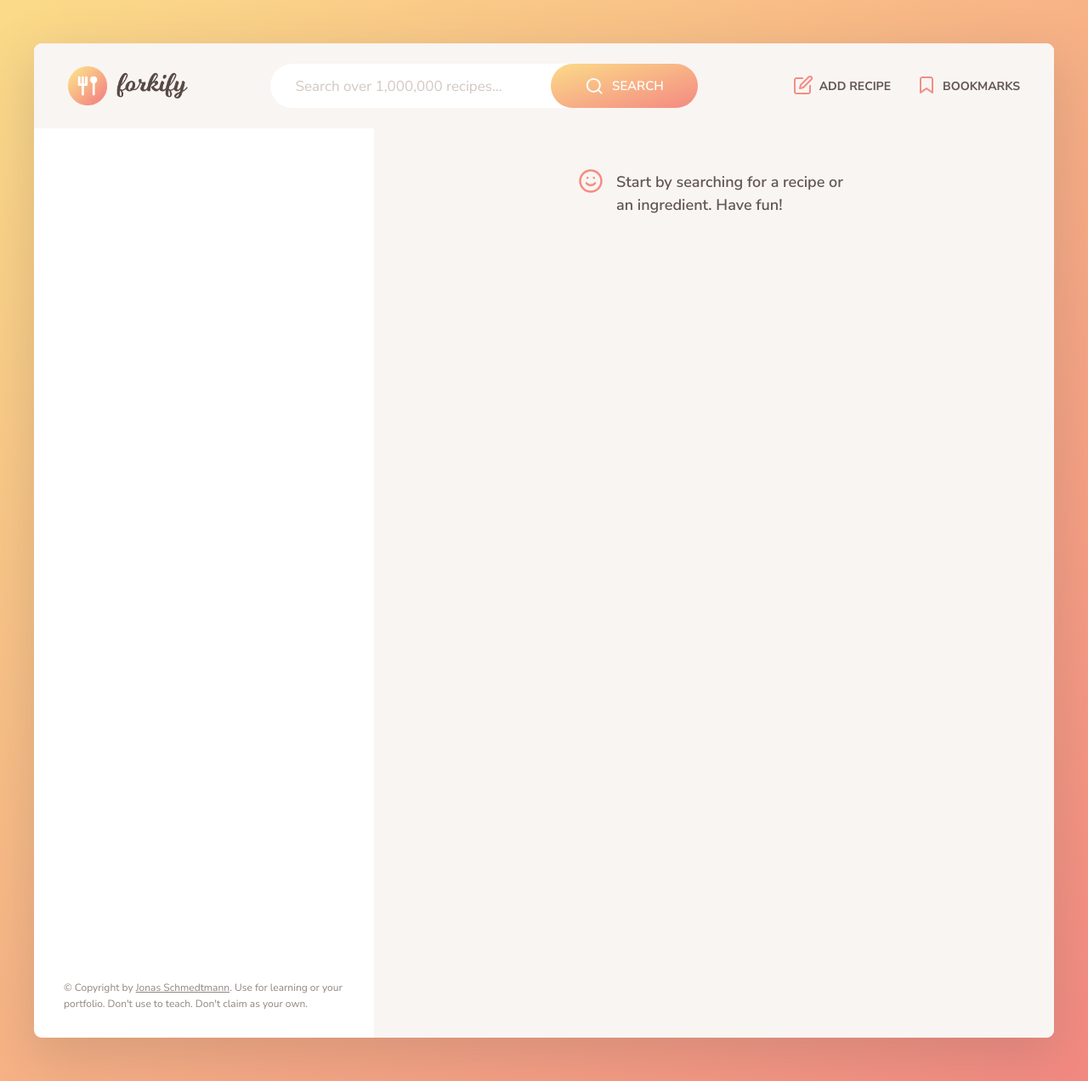
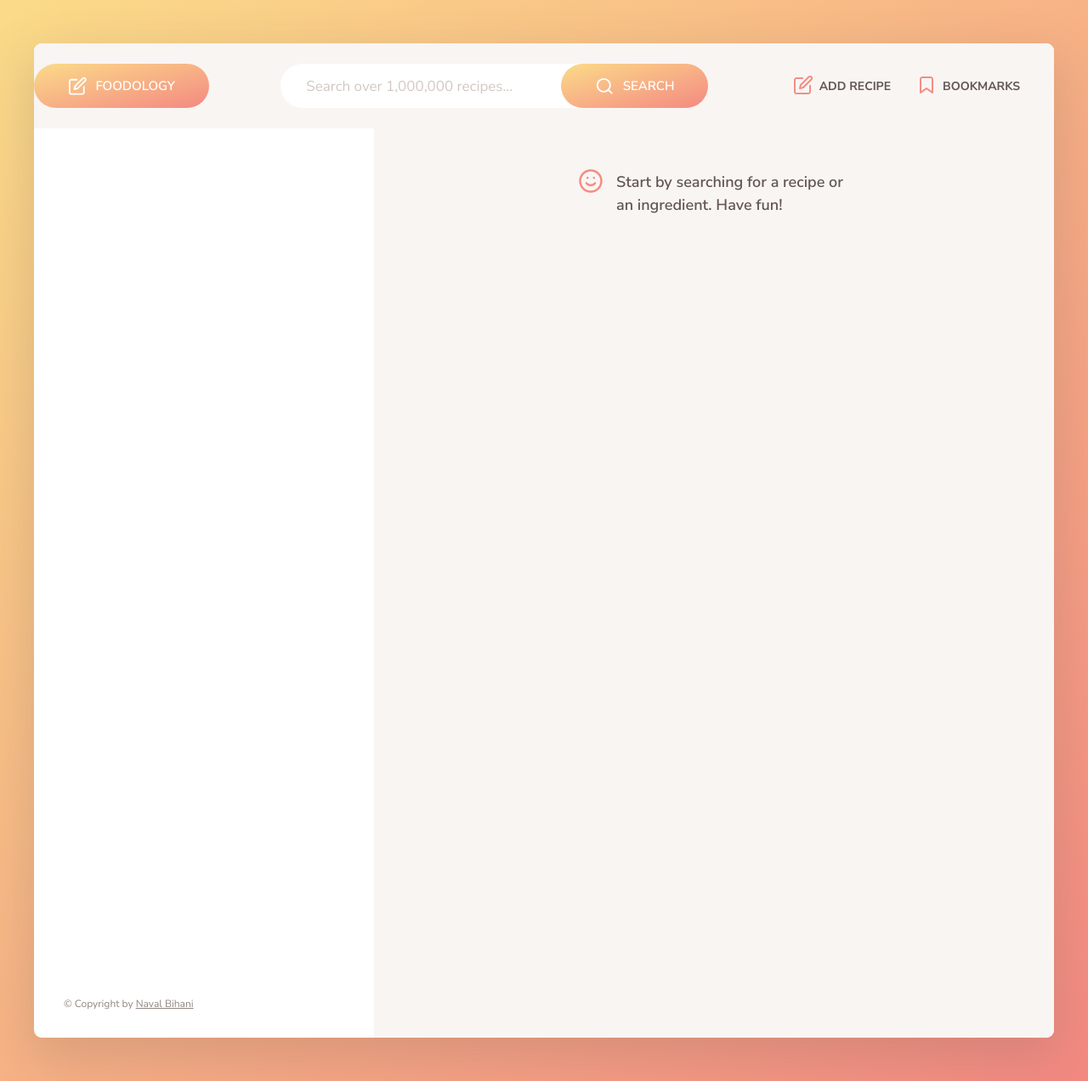
Before and after one commit to navalbihani13/Foodology, a website built with Parcel: page index.html in a window 1280 px wide. Shown: the whole page at 85% size. Built offline with nearby package versions, Linux system fonts and the light colour scheme.

Commit message:
file changed

```diff
--- a/index.html
+++ b/index.html
@@ -13,13 +13,19 @@
     <link rel="stylesheet" href="src/sass/main.scss" />
     <script defer src="src/js/controller.js"></script>
 
-    <title>forkify // Search over 1,000,000 recipes</title>
+    <title>foodology // Search over 1,000,000 recipes</title>
   </head>
 
   <body>
     <div class="container">
       <header class="header">
-        <img src="src/img/logo.png" alt="Logo" class="header__logo" />
+        <!-- <img src="src/img/logo.png" alt="Logo" class="header__logo" /> -->
+        <button class="btn search__btn">
+          <svg class="nav__icon">
+            <use href="src/img/icons.svg#icon-edit"></use>
+          </svg>
+          <span>Foodology</span>
+        </button>
         <form class="search">
           <input
             type="text"
@@ -126,10 +132,9 @@
           <a
             class="twitter-link"
             target="_blank"
-            href="https://twitter.com/jonasschmedtman"
-            >Jonas Schmedtmann</a
-          >. Use for learning or your portfolio. Don't use to teach. Don't claim
-          as your own.
+            href="https://twitter.com/bihani_naval"
+            >Naval Bihani</a
+          >
         </p>
       </div>
 
```
Also changed, not shown: 1 other file.
